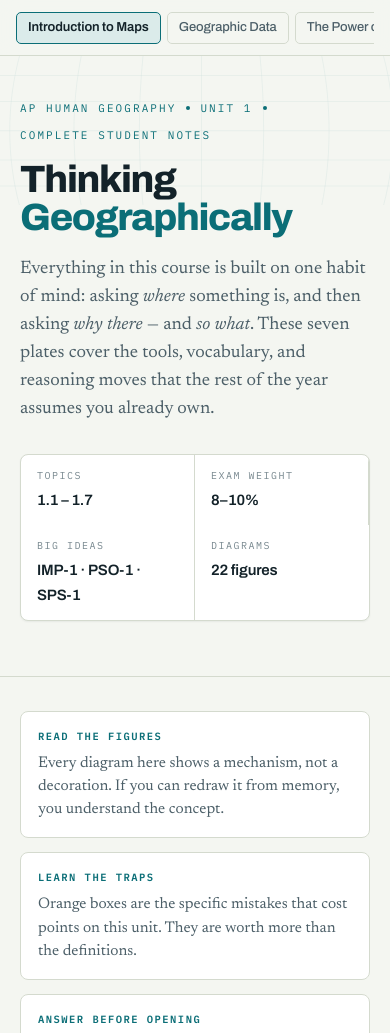
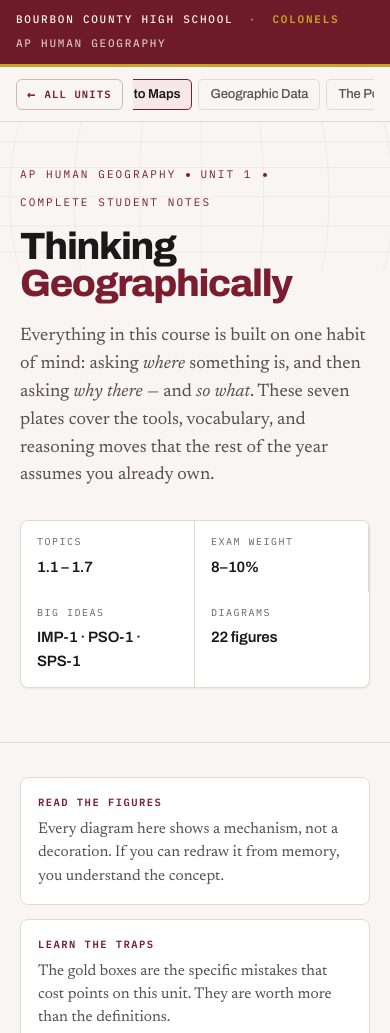
Before and after one commit to BluegrassBaron/ap-human-geography, a plain HTML site: page unit-1/index.html in a window 390 px wide. Shown: the top 1033 px of the page. Drawn offline with Linux system fonts and the light colour scheme.

Commit message:
Brand the site to Bourbon County High School
- Maroon (#7A1D2E) and gold as the primary palette, navy as the secondary,
  applied through the design tokens so all 22 diagrams recolour with the page.
- Maroon masthead band with a gold rule on both pages, reading
  BOURBON COUNTY HIGH SCHOOL / COLONELS.
- Back link from the unit page to the unit index, in the sticky sidebar on
  desktop and as the first chip in the nav bar on mobile.
- Author credit for Jordan Evans in the landing-page hero and an About block,
  plus a footer note that this is not an official district publication.
- Figure 1.3a's parties renamed ochre/teal to gold/maroon to match.
- Dark-theme accent tuned to crimson so 'maroon' does not read as pink;
  --ink-3 darkened in light theme. Every text pair now passes WCAG AA.

```diff
--- a/unit-1/index.html
+++ b/unit-1/index.html
@@ -33,42 +33,47 @@
 :root{
   color-scheme: light;
 
-  --paper:#F4F6F1;
+  /* Bourbon County High School — maroon & gold primary; navy, white, black secondary */
+  --paper:#F8F5F2;
   --surface:#FFFFFF;
-  --surface-2:#EAEEE5;
-  --surface-3:#DFE5D9;
-
-  --ink:#132229;
-  --ink-2:#4C5F68;
-  --ink-3:#78888F;
-
-  --rule:#D4DACE;
-  --rule-2:#BAC4B7;
-
-  --accent:#0B6E77;      /* hydrography teal */
-  --accent-2:#0E8F99;
-  --accent-soft:#DBEBEA;
-  --accent-line:#8CC3C4;
-
-  --clay:#AC5C24;        /* relief / contour */
-  --clay-soft:#F6E3D2;
-  --clay-line:#E0AC7C;
-
-  --moss:#4C6A31;        /* vegetation */
-  --moss-soft:#E4EBD7;
-  --moss-line:#A9C286;
-
-  --plum:#7B3D66;        /* perceptual */
-  --plum-soft:#F1E2EC;
-  --plum-line:#C793B6;
-
-  --slate:#3A5A73;       /* political */
-  --slate-soft:#DFE7EE;
-  --slate-line:#9DB6C9;
-
-  --shadow-sm:0 1px 2px rgba(19,34,41,.06);
-  --shadow:0 1px 2px rgba(19,34,41,.05), 0 10px 28px -16px rgba(19,34,41,.32);
-
+  --surface-2:#F1EAE5;
+  --surface-3:#E6DBD2;
+
+  --ink:#1C1719;
+  --ink-2:#584D50;
+  --ink-3:#6E6164;
+
+  --rule:#E3D9D2;
+  --rule-2:#CBBCB2;
+
+  --accent:#7A1D2E;           /* BCHS maroon */
+  --accent-2:#9B2437;
+  --accent-soft:#F7E7E9;
+  --accent-line:#C9909A;
+
+  --clay:#856012;             /* BCHS gold, text-safe */
+  --clay-soft:#FAF0D8;
+  --clay-line:#D9BA63;
+
+  --moss:#44652D;
+  --moss-soft:#E7EEDC;
+  --moss-line:#9CBB7A;
+
+  --plum:#5C3888;
+  --plum-soft:#EEE6F6;
+  --plum-line:#B398D4;
+
+  --slate:#1E3A5F;            /* secondary navy */
+  --slate-soft:#E0E7EF;
+  --slate-line:#94AAC4;
+
+  /* fixed brand chrome — identical in both themes */
+  --brand-maroon:#6E1A29;
+  --brand-gold:#C9A227;
+  --brand-on-maroon:#FBF4EC;
+
+  --shadow-sm:0 1px 2px rgba(28,23,25,.07);
+  --shadow:0 1px 2px rgba(28,23,25,.06), 0 10px 28px -16px rgba(28,23,25,.34);
   --display:"Archivo","Helvetica Neue",Helvetica,Arial,sans-serif;
   --body:"Newsreader",Georgia,"Times New Roman",serif;
   --mono:"IBM Plex Mono",ui-monospace,SFMono-Regular,Menlo,Consolas,monospace;
@@ -81,85 +86,121 @@
   :root:not([data-theme="light"]){
     color-scheme: dark;
 
-    --paper:#0D171B;
-    --surface:#14232A;
-    --surface-2:#1B2E36;
-    --surface-3:#233B45;
-
-    --ink:#E9EFEA;
-    --ink-2:#A3B6B9;
-    --ink-3:#7B9095;
-
-    --rule:#273B44;
-    --rule-2:#38525D;
-
-    --accent:#4EB9BE;
-    --accent-2:#7AD6D7;
-    --accent-soft:#123840;
-    --accent-line:#2E7B82;
-
-    --clay:#E0955C;
-    --clay-soft:#3A2818;
-    --clay-line:#8A5730;
-
-    --moss:#A2C577;
-    --moss-soft:#23301B;
-    --moss-line:#5F7C3E;
-
-    --plum:#D48CBB;
-    --plum-soft:#341F2D;
-    --plum-line:#8B5077;
-
-    --slate:#93B6D2;
-    --slate-soft:#1A2C39;
-    --slate-line:#4C6F8B;
-
-    --shadow-sm:0 1px 2px rgba(0,0,0,.35);
-    --shadow:0 1px 2px rgba(0,0,0,.3), 0 12px 30px -18px rgba(0,0,0,.85);
+    --paper:#141011;
+    --surface:#1E1819;
+    --surface-2:#2B2224;
+    --surface-3:#3A2D30;
+
+    --ink:#F2EAE7;
+    --ink-2:#BCACA9;
+    --ink-3:#92827F;
+
+    --rule:#3A2E30;
+    --rule-2:#564346;
+
+    --accent:#D96476;
+    --accent-2:#E4808E;
+    --accent-soft:#2E1318;
+    --accent-line:#8F4A56;
+
+    --clay:#E7BA5E;
+    --clay-soft:#3B2D11;
+    --clay-line:#8F7231;
+
+    --moss:#A8C880;
+    --moss-soft:#25311C;
+    --moss-line:#607D3F;
+
+    --plum:#C2A2E6;
+    --plum-soft:#2D2242;
+    --plum-line:#7C5EAA;
+
+    --slate:#93B6DC;
+    --slate-soft:#1B2836;
+    --slate-line:#4A6A8E;
+
+    --brand-maroon:#6E1A29;
+    --brand-gold:#C9A227;
+    --brand-on-maroon:#FBF4EC;
+
+    --shadow-sm:0 1px 2px rgba(0,0,0,.4);
+    --shadow:0 1px 2px rgba(0,0,0,.35), 0 12px 30px -18px rgba(0,0,0,.9);
   }
 }
 
 :root[data-theme="dark"]{
   color-scheme: dark;
 
-  --paper:#0D171B;
-  --surface:#14232A;
-  --surface-2:#1B2E36;
-  --surface-3:#233B45;
-
-  --ink:#E9EFEA;
-  --ink-2:#A3B6B9;
-  --ink-3:#7B9095;
-
-  --rule:#273B44;
-  --rule-2:#38525D;
-
-  --accent:#4EB9BE;
-  --accent-2:#7AD6D7;
-  --accent-soft:#123840;
-  --accent-line:#2E7B82;
-
-  --clay:#E0955C;
-  --clay-soft:#3A2818;
-  --clay-line:#8A5730;
-
-  --moss:#A2C577;
-  --moss-soft:#23301B;
-  --moss-line:#5F7C3E;
-
-  --plum:#D48CBB;
-  --plum-soft:#341F2D;
-  --plum-line:#8B5077;
-
-  --slate:#93B6D2;
-  --slate-soft:#1A2C39;
-  --slate-line:#4C6F8B;
-
-  --shadow-sm:0 1px 2px rgba(0,0,0,.35);
-  --shadow:0 1px 2px rgba(0,0,0,.3), 0 12px 30px -18px rgba(0,0,0,.85);
+  --paper:#141011;
+  --surface:#1E1819;
+  --surface-2:#2B2224;
+  --surface-3:#3A2D30;
+
+  --ink:#F2EAE7;
+  --ink-2:#BCACA9;
+  --ink-3:#92827F;
+
+  --rule:#3A2E30;
+  --rule-2:#564346;
+
+  --accent:#D96476;
+  --accent-2:#E4808E;
+  --accent-soft:#2E1318;
+  --accent-line:#8F4A56;
+
+  --clay:#E7BA5E;
+  --clay-soft:#3B2D11;
+  --clay-line:#8F7231;
+
+  --moss:#A8C880;
+  --moss-soft:#25311C;
+  --moss-line:#607D3F;
+
+  --plum:#C2A2E6;
+  --plum-soft:#2D2242;
+  --plum-line:#7C5EAA;
+
+  --slate:#93B6DC;
+  --slate-soft:#1B2836;
+  --slate-line:#4A6A8E;
+
+  --brand-maroon:#6E1A29;
+  --brand-gold:#C9A227;
+  --brand-on-maroon:#FBF4EC;
+
+  --shadow-sm:0 1px 2px rgba(0,0,0,.4);
+  --shadow:0 1px 2px rgba(0,0,0,.35), 0 12px 30px -18px rgba(0,0,0,.9);
 }
 
 *,*::before,*::after{box-sizing:border-box}
+
+/* ---------- school masthead ---------- */
+.masthead{background:var(--brand-maroon);border-bottom:3px solid var(--brand-gold)}
+.mast-in{
+  max-width:1440px;margin:0 auto;
+  display:flex;flex-wrap:wrap;align-items:baseline;justify-content:space-between;
+  gap:6px 22px;padding:11px clamp(16px,3vw,30px);
+}
+.mast-school,.mast-course{
+  margin:0;font-family:var(--mono);font-size:11px;font-weight:500;
+  letter-spacing:.16em;text-transform:uppercase;color:var(--brand-on-maroon);
+}
+.mast-school .mascot{color:var(--brand-gold);font-weight:600}
+.mast-school .sep{color:var(--brand-gold);padding:0 7px}
+.mast-course{opacity:.75}
+
+/* ---------- back to units ---------- */
+.back{
+  display:inline-flex;align-items:center;gap:8px;
+  font-family:var(--mono);font-size:11px;font-weight:600;
+  letter-spacing:.11em;text-transform:uppercase;
+  color:var(--accent);text-decoration:none;
+  padding:7px 12px;border:1px solid var(--rule-2);border-radius:6px;
+  margin:0 0 20px;
+  transition:border-color .16s ease,background .16s ease;
+}
+.back:hover{border-color:var(--accent);background:var(--accent-soft)}
+.back .arw{font-size:14px;line-height:1;margin-top:-1px}
 
 body{
   margin:0;
@@ -697,7 +738,9 @@ footer.foot{
     backdrop-filter:blur(10px);
   }
   .rail-brand,.rail-title,.rail-sep,.rail-note{display:none}
-  .rail ol{flex-direction:row;gap:6px;overflow-x:auto;scrollbar-width:none}
+  .rail{display:flex;align-items:center;gap:10px}
+  .rail .back{margin:0;flex:0 0 auto;padding:6px 10px;font-size:10.5px}
+  .rail ol{flex:1 1 auto;min-width:0;flex-direction:row;gap:6px;overflow-x:auto;scrollbar-width:none}
   .rail ol::-webkit-scrollbar{display:none}
   .rail a.nav{
     grid-template-columns:auto;
@@ -732,6 +775,9 @@ html{scroll-behavior:smooth}
 
 @media print{
   .rail{display:none}
+  .masthead{background:none;border-bottom:2px solid #000}
+  .mast-school,.mast-course{color:#000}
+  .mast-school .mascot,.mast-school .sep{color:#000}
   .shell{grid-template-columns:1fr}
   .check details{border-top:1px solid #ccc}
   figure,.callout,.legend,.tbl-wrap{break-inside:avoid}
@@ -741,9 +787,17 @@ html{scroll-behavior:smooth}
 
 </head>
 <body>
+<div class="masthead">
+  <div class="mast-in">
+    <p class="mast-school">Bourbon County High School <span class="sep">·</span> <span class="mascot">Colonels</span></p>
+    <p class="mast-course">AP Human Geography</p>
+  </div>
+</div>
+
 <div class="shell">
 
 <nav class="rail" aria-label="Unit contents">
+  <a class="back" href="../"><span class="arw" aria-hidden="true">&#8592;</span>All units</a>
   <p class="rail-brand">AP Human Geography<br>Unit 1 · Plates 1.1–1.7</p>
   <p class="rail-title">Thinking<br>Geographically</p>
   <ol>
@@ -801,7 +855,7 @@ html{scroll-behavior:smooth}
   </div>
   <div class="card">
     <h3>Learn the traps</h3>
-    <p>Orange boxes are the specific mistakes that cost points on this unit. They are worth more than the definitions.</p>
+    <p>The gold boxes are the specific mistakes that cost points on this unit. They are worth more than the definitions.</p>
   </div>
   <div class="card">
     <h3>Answer before opening</h3>
@@ -1560,7 +1614,7 @@ html{scroll-behavior:smooth}
 
   <figure>
     <div class="scroller">
-      <svg viewBox="0 0 790 300" role="img" aria-label="Three five-by-five grids of the same twenty-five voters, fifteen ochre and ten teal, divided into five districts three different ways. Horizontal districts give ochre three seats to two. Vertical districts give ochre all five. Irregular snaking districts give teal three seats to two despite teal being the minority." width="790">
+      <svg viewBox="0 0 790 300" role="img" aria-label="Three five-by-five grids of the same twenty-five voters, fifteen gold and ten maroon, divided into five districts three different ways. Horizontal districts give gold three seats to two. Vertical districts give gold all five. Irregular snaking districts give maroon three seats to two despite maroon being the minority." width="790">
         <g transform="translate(16,48)">
           <text x="0" y="-26" class="t-hd">PLAN A · districts by row</text>
           <text x="0" y="-10" class="t-sm t-mut">compact; follows settlement</text>
@@ -1572,14 +1626,14 @@ html{scroll-behavior:smooth}
           <text x="0" y="154" class="t-hd">OUTCOME</text>
           <rect x="0" y="162" width="78" height="18" class="f-clay"/>
           <rect x="78" y="162" width="52" height="18" class="f-acc"/>
-          <text x="0" y="198" class="t-sm t-clay">Ochre 3 seats</text>
-          <text x="0" y="214" class="t-sm t-acc">Teal 2 seats</text>
+          <text x="0" y="198" class="t-sm t-clay">Gold 3 seats</text>
+          <text x="0" y="214" class="t-sm t-acc">Maroon 2 seats</text>
           <text x="0" y="236" class="t-sm t-mut">Roughly proportional.</text>
         </g>
 
         <g transform="translate(270,48)">
           <text x="0" y="-26" class="t-hd">PLAN B · districts by column</text>
-          <text x="0" y="-10" class="t-sm t-mut">equally compact — erases teal</text>
+          <text x="0" y="-10" class="t-sm t-mut">equally compact — erases maroon</text>
           <rect x="0" y="0" width="130" height="52" class="f-accs"/><rect x="0" y="52" width="130" height="78" class="f-clays"/><g class="f-acc"><circle cx="13" cy="13" r="7"/><circle cx="39" cy="13" r="7"/><circle cx="65" cy="13" r="7"/><circle cx="91" cy="13" r="7"/><circle cx="117" cy="13" r="7"/><circle cx="13" cy="39" r="7"/><circle cx="39" cy="39" r="7"/><circle cx="65" cy="39" r="7"/><circle cx="91" cy="39" r="7"/><circle cx="117" cy="39" r="7"/></g><g class="f-clay"><circle cx="13" cy="65" r="7"/><circle cx="39" cy="65" r="7"/><circle cx="65" cy="65" r="7"/><circle cx="91" cy="65" r="7"/><circle cx="117" cy="65" r="7"/><circle cx="13" cy="91" r="7"/><circle cx="39" cy="91" r="7"/><circle cx="65" cy="91" r="7"/><circle cx="91" cy="91" r="7"/><circle cx="117" cy="91" r="7"/><circle cx="13" cy="117" r="7"/><circle cx="39" cy="117" r="7"/><circle cx="65" cy="117" r="7"/><circle cx="91" cy="117" r="7"/><circle cx="117" cy="117" r="7"/></g>
           <g fill="none" stroke="var(--ink)" stroke-width="2.4">
             <rect x="0" y="0" width="26" height="130"/><rect x="26" y="0" width="26" height="130"/>
@@ -1587,9 +1641,9 @@ html{scroll-behavior:smooth}
           </g>
           <text x="0" y="154" class="t-hd">OUTCOME</text>
           <rect x="0" y="162" width="130" height="18" class="f-clay"/>
-          <text x="0" y="198" class="t-sm t-clay">Ochre 5 seats</text>
-          <text x="0" y="214" class="t-sm t-acc">Teal 0 seats</text>
-          <text x="0" y="236" class="t-sm t-mut">CRACKING · teal split thin.</text>
+          <text x="0" y="198" class="t-sm t-clay">Gold 5 seats</text>
+          <text x="0" y="214" class="t-sm t-acc">Maroon 0 seats</text>
+          <text x="0" y="236" class="t-sm t-mut">CRACKING · maroon split thin.</text>
         </g>
 
         <g transform="translate(524,48)">
@@ -1606,13 +1660,13 @@ html{scroll-behavior:smooth}
           <text x="0" y="154" class="t-hd">OUTCOME</text>
           <rect x="0" y="162" width="52" height="18" class="f-clay"/>
           <rect x="52" y="162" width="78" height="18" class="f-acc"/>
-          <text x="0" y="198" class="t-sm t-acc">Teal 3 seats</text>
-          <text x="0" y="214" class="t-sm t-clay">Ochre 2 seats</text>
-          <text x="0" y="236" class="t-sm t-mut">PACKING · ochre stuffed in two.</text>
+          <text x="0" y="198" class="t-sm t-acc">Maroon 3 seats</text>
+          <text x="0" y="214" class="t-sm t-clay">Gold 2 seats</text>
+          <text x="0" y="236" class="t-sm t-mut">PACKING · gold stuffed in two.</text>
         </g>
       </svg>
     </div>
-    <figcaption><b>Figure 1.3a</b> Twenty-five voters — fifteen ochre, ten teal — with every district holding exactly five people and every district contiguous. Plan A yields a 3–2 ochre majority, Plan B a 5–0 ochre sweep, Plan C a 3–2 <em>teal</em> majority from a 40% minority. All three are legal-looking on their face. The dataset never changed; only the geography of the lines did.</figcaption>
+    <figcaption><b>Figure 1.3a</b> Twenty-five voters — fifteen gold, ten maroon — with every district holding exactly five people and every district contiguous. Plan A yields a 3–2 gold majority, Plan B a 5–0 gold sweep, Plan C a 3–2 <em>maroon</em> majority from a 40% minority. All three are legal-looking on their face. The dataset never changed; only the geography of the lines did.</figcaption>
   </figure>
 
   <div class="legend">
@@ -1693,7 +1747,7 @@ html{scroll-behavior:smooth}
     <details>
       <summary>Using Figure 1.3a, explain how cracking and packing produce opposite-looking maps but the same underlying goal.</summary>
       <div class="ans">
-        <p><strong>Cracking</strong> (Plan B) slices a bloc thin so it never reaches a majority anywhere: teal is 40% of the electorate and 40% of every district, so it wins nothing. <strong>Packing</strong> (Plan C) does the reverse to ochre — jamming it into two districts it wins by 5–0 while losing the other three narrowly.</p>
+        <p><strong>Cracking</strong> (Plan B) slices a bloc thin so it never reaches a majority anywhere: maroon is 40% of the electorate and 40% of every district, so it wins nothing. <strong>Packing</strong> (Plan C) does the reverse to gold — jamming it into two districts it wins by 5–0 while losing the other three narrowly.</p>
         <p>Both techniques pursue the same goal: <em>wasting the other side's votes</em>. Cracking wastes them by spreading them below the threshold; packing wastes them by piling up margins far above the threshold. The map-maker only needs a majority in a majority of districts, not a majority of voters.</p>
       </div>
     </details>
```
Also changed, not shown: index.html (+53 -13 lines).
